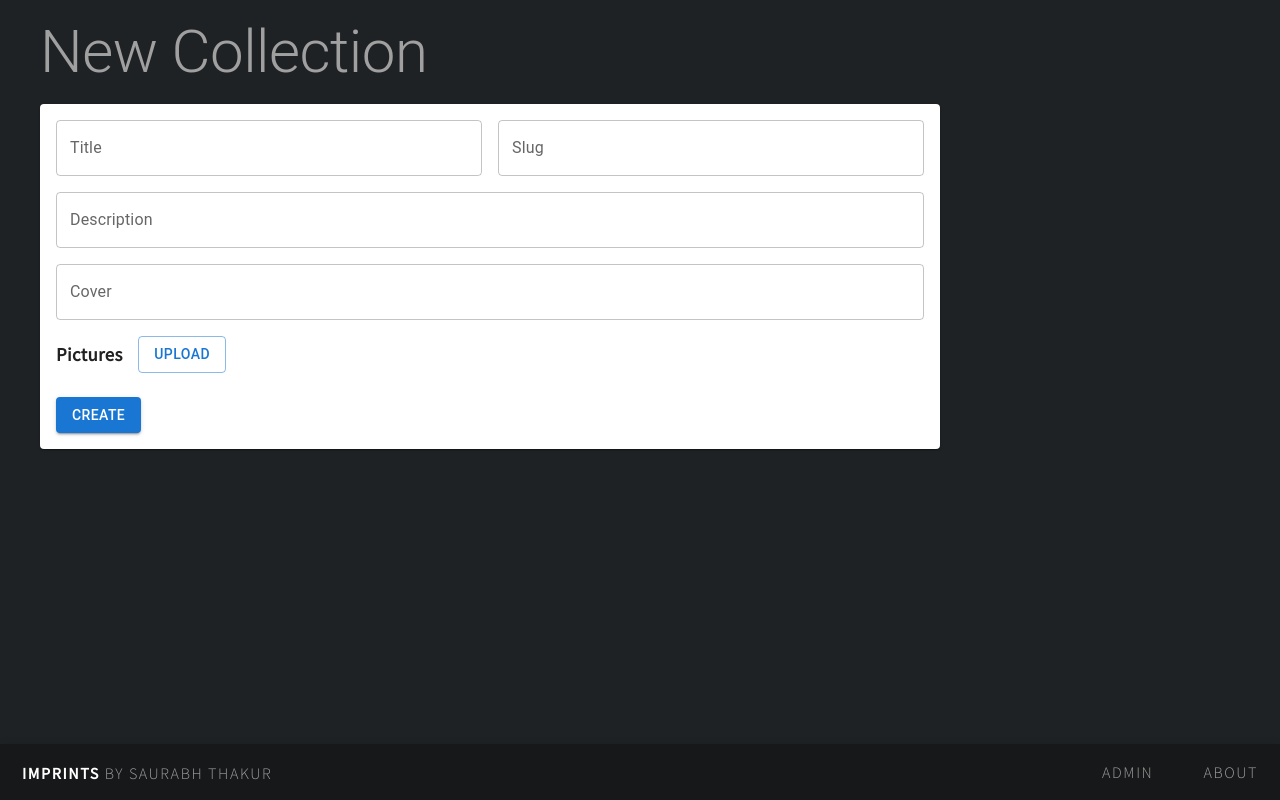
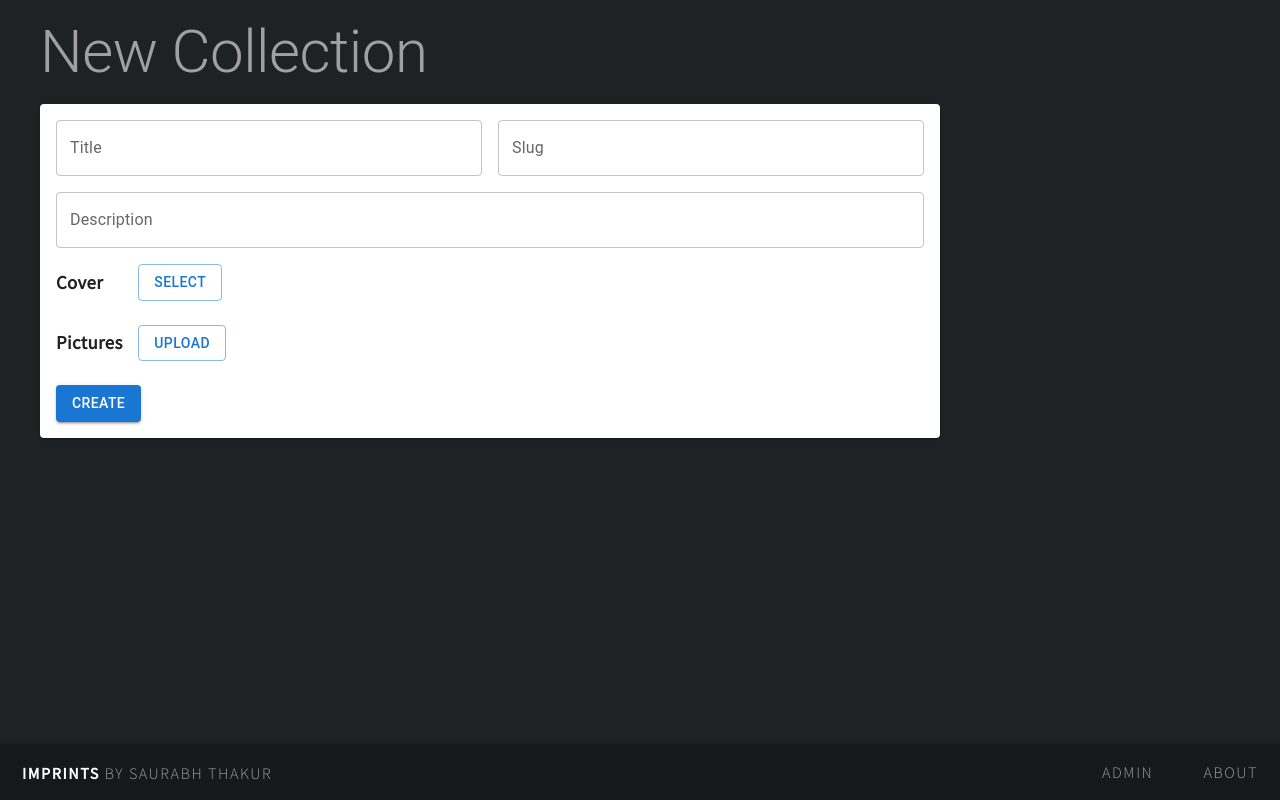
Before and after one commit to thakursaurabh1998/imprints, a Next.js app: page /admin/collections/new in a window 1280 px wide. Built offline with nearby package versions, Linux system fonts and the light colour scheme.

Commit message:
Add feature to select cover image

```diff
--- a/src/app/admin/collections/[collectionId]/edit/page.tsx
+++ b/src/app/admin/collections/[collectionId]/edit/page.tsx
@@ -2,6 +2,7 @@
 
 import { Grid, Typography } from '@mui/material';
 import { notFound } from 'next/navigation';
+import { useState } from 'react';
 import useSWRMutation from 'swr/mutation';
 
 import CollectionForm from '@/components/CollectionForm';
@@ -16,6 +17,7 @@ export default function CollectionSet({
 }) {
   hideInProduction();
 
+  const [loading, setLoading] = useState(false);
   const collectionObject = getCollectionMetaById(collectionId);
 
   if (!collectionObject) {
@@ -28,7 +30,9 @@ export default function CollectionSet({
   );
 
   const handleFormData = async (collectionData: Collection) => {
+    setLoading(true);
     await trigger(collectionData);
+    setLoading(false);
   };
 
   return (
@@ -44,6 +48,7 @@ export default function CollectionSet({
       </Grid>
       <Grid item sm={12} md={9}>
         <CollectionForm
+          isLoading={loading}
           collection={collectionObject}
           onSubmit={handleFormData}
         />
--- a/src/components/CollectionForm/index.tsx
+++ b/src/components/CollectionForm/index.tsx
@@ -8,6 +8,8 @@ import SortableGrid from '@/components/SortableGrid';
 import UploadDrawer from '@/components/UploadDrawer';
 import { Collection } from '@/utils/collection-config';
 import { pushToUniqueList } from '@/utils/deduplicated-list';
+import { getPictureSource } from '@/utils/picture-source';
+import CoverSelectionDrawer from '../CoverSelectionDrawer';
 
 export default function CollectionForm({
   collection,
@@ -22,6 +24,7 @@ export default function CollectionForm({
   onSubmit: (collection: Collection, uploadedFiles: File[]) => void;
 }) {
   const [uploadModalOpen, setUploadModalOpen] = useState(false);
+  const [coverPictureDrawerOpen, setCoverPictureDrawerOpen] = useState(false);
   const [uploadedFiles, setUploadedFiles] = useState<File[]>([]);
 
   const collectionForm = useFormik({
@@ -29,18 +32,6 @@ export default function CollectionForm({
     onSubmit: (finalCollectionData) =>
       onSubmit(finalCollectionData, uploadedFiles),
   });
-
-  function getPictureSource(picture: string) {
-    if (createMode) {
-      const imageFile = uploadedFiles.find((x) => x.name === picture);
-
-      if (!imageFile) return '';
-
-      return URL.createObjectURL(imageFile);
-    }
-
-    return `/original/images/${collection.slug}/${picture}`;
-  }
 
   function handleDrawerClose(uploadedImages: File[]) {
     if (createMode) {
@@ -93,14 +84,48 @@ export default function CollectionForm({
             />
           </Grid>
           <Grid item xs={12}>
-            <TextField
-              fullWidth
-              id="cover"
-              name="cover"
-              label="Cover"
-              onChange={collectionForm.handleChange}
-              defaultValue={collectionForm.values.cover}
-            />
+            <Grid container paddingBottom={1}>
+              <Grid item xs={1} marginY="auto">
+                <h3>Cover</h3>
+              </Grid>
+              <Grid item xs={11}>
+                <CoverSelectionDrawer
+                  slug={collection.slug}
+                  uploadedFiles={uploadedFiles}
+                  createMode={createMode}
+                  pictures={collectionForm.values.pictures}
+                  show={coverPictureDrawerOpen}
+                  onSelect={(coverPicture) => {
+                    if (coverPicture) {
+                      collectionForm.setFieldValue('cover', coverPicture);
+                    }
+                    setCoverPictureDrawerOpen(false);
+                  }}
+                />
+                <Button
+                  variant="outlined"
+                  style={{ marginLeft: 10 }}
+                  onClick={() => setCoverPictureDrawerOpen(true)}
+                >
+                  Select
+                </Button>
+              </Grid>
+            </Grid>
+            {collectionForm.values.cover && (
+              <Image
+                height={200}
+                width={200}
+                quality={20}
+                key={collectionForm.values.cover}
+                src={getPictureSource({
+                  picture: collectionForm.values.cover,
+                  createMode,
+                  uploadedFiles,
+                  slug: collection.slug,
+                })}
+                alt={collectionForm.values.cover}
+              />
+            )}
           </Grid>
           <Grid item xs={12}>
             <Grid container paddingBottom={1}>
@@ -132,7 +157,12 @@ export default function CollectionForm({
                     width={200}
                     quality={20}
                     key={picture}
-                    src={getPictureSource(picture)}
+                    src={getPictureSource({
+                      picture,
+                      createMode,
+                      uploadedFiles,
+                      slug: collection.slug,
+                    })}
                     alt={picture}
                   />
                 ),
--- /dev/null
+++ b/src/components/CoverSelectionDrawer/index.tsx
@@ -0,0 +1,55 @@
+import { getPictureSource } from '@/utils/picture-source';
+import { Drawer, Grid } from '@mui/material';
+import Image from 'next/image';
+
+export default function CoverSelectionDrawer({
+  show,
+  pictures,
+  slug,
+  uploadedFiles,
+  createMode,
+  onSelect,
+}: {
+  show: boolean;
+  slug: string;
+  pictures: string[];
+  uploadedFiles: File[];
+  createMode: boolean;
+  // eslint-disable-next-line no-unused-vars
+  onSelect: (image?: string) => void;
+}) {
+  return (
+    <Drawer
+      role="presentation"
+      anchor="bottom"
+      open={show}
+      onClose={() => onSelect()}
+    >
+      <Grid container maxHeight="100vh" minHeight="50vw">
+        {pictures.length === 0 && (
+          <h2>Need to add some pictures to the collection first!</h2>
+        )}
+        {pictures.map((picture) => (
+          <div
+            key={picture}
+            style={{ cursor: 'pointer' }}
+            onClick={() => onSelect(picture)}
+          >
+            <Image
+              height={200}
+              width={200}
+              quality={20}
+              src={getPictureSource({
+                picture,
+                uploadedFiles,
+                createMode,
+                slug,
+              })}
+              alt={picture}
+            />
+          </div>
+        ))}
+      </Grid>
+    </Drawer>
+  );
+}
--- /dev/null
+++ b/src/utils/picture-source.ts
@@ -0,0 +1,21 @@
+export function getPictureSource({
+  createMode,
+  picture,
+  uploadedFiles,
+  slug,
+}: {
+  picture: string;
+  createMode: boolean;
+  uploadedFiles: File[];
+  slug: string;
+}) {
+  if (createMode) {
+    const imageFile = uploadedFiles.find((x) => x.name === picture);
+
+    if (!imageFile) return '';
+
+    return URL.createObjectURL(imageFile);
+  }
+
+  return `/original/images/${slug}/${picture}`;
+}
```
